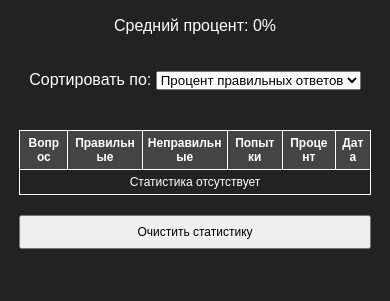
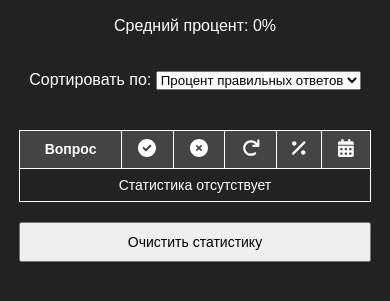
Before and after one commit to AlterEgoDevel/History-of-Phisics, a plain HTML site: page stats.html in a window 390 px wide. Shown: the part 89-390 px from the top of the page. Drawn offline with nearby package versions, Linux system fonts and the light colour scheme.

Commit message:
Update stats.html

```diff
--- a/stats.html
+++ b/stats.html
@@ -5,72 +5,25 @@
     <meta name="viewport" content="width=device-width, initial-scale=1.0">
     <title>Статистика</title>
     <script src="https://cdn.jsdelivr.net/npm/chart.js"></script>
+    <script src="https://cdnjs.cloudflare.com/ajax/libs/font-awesome/6.0.0/js/all.min.js" defer></script>
     <style>
-        body {
-            font-family: Arial,
-            sans-serif; text-align:
-            center; background: #222;
-            color: white;
-            margin: 0;
-            padding: 10px;
+        body { font-family: Arial, sans-serif; text-align: center; background: #222; color: white; margin: 0; padding: 10px; }
+        .container { width: 95%; max-width: 600px; margin: auto; display: flex; flex-direction: column; align-items: center; }
+        .sort-options { margin: 20px 0; }
+        table { width: 100%; border-collapse: collapse; margin-top: 20px; font-size: 14px; }
+        th, td { padding: 8px; border: 1px solid white; text-align: center; word-break: break-word; }
+        th { background: #444; }
+        .green { background: #2ecc71; }
+        .yellow { background: #f1c40f; }
+        .red { background: #e74c3c; }
+        .clear-button { margin-top: 20px; padding: 10px; font-size: 14px; cursor: pointer; width: 100%; }
+        .chart-container { width: 100%; max-width: 100%; overflow-x: auto; }
+        @media (max-width: 480px) {
+            th.mobile-hide, td.mobile-hide { display: none; }
+            th.mobile-icon, td.mobile-icon { display: table-cell; font-size: 18px; }
         }
-        .container {
-            width: 95%;
-            max-width: 600px;
-            margin: auto;
-            display: flex;
-            flex-direction: column;
-            align-items: center;
-        }
-        .sort-options {
-            margin: 20px 0;
-        }
-        table {
-            width: 100%;
-            border-collapse: collapse;
-            margin-top: 20px;
-            font-size: 14px;
-        }
-        th, td {
-            padding: 8px;
-            border: 1px solid white;
-            text-align: center;
-            word-break: break-word;
-        }
-        th {
-            background: #444;
-        }
-        .green {
-            background: #2ecc71;
-        }
-        .yellow {
-            background: #f1c40f;
-        }
-        .red {
-            background: #e74c3c;
-        }
-        .clear-button {
-            margin-top: 20px;
-            margin-bottom: 80px;
-            padding: 10px;
-            font-size: 14px;
-            cursor: pointer;
-            width: 100%;
-        }
-        canvas {
-            width: 100% !important;
-            height: 300px !important;
-            display: block;
-        }
-        @media (max-width: 480px) {
-            th, td {
-                padding: 5px;
-                font-size: 12px;
-            }
-            .clear-button {
-                font-size: 12px;
-                padding: 8px;
-            }
+        @media (min-width: 481px) {
+            th.mobile-icon, td.mobile-icon { display: none; }
         }
     </style>
 </head>
@@ -89,11 +42,16 @@
             <thead>
                 <tr>
                     <th>Вопрос</th>
-                    <th>Правильные</th>
-                    <th>Неправильные</th>
-                    <th>Попытки</th>
-                    <th>Процент</th>
-                    <th>Дата</th>
+                    <th class="mobile-hide">Правильные</th>
+                    <th class="mobile-hide">Неправильные</th>
+                    <th class="mobile-hide">Попытки</th>
+                    <th class="mobile-hide">Процент</th>
+                    <th class="mobile-hide">Дата</th>
+                    <th class="mobile-icon"><i class="fas fa-check-circle"></i></th>
+                    <th class="mobile-icon"><i class="fas fa-times-circle"></i></th>
+                    <th class="mobile-icon"><i class="fas fa-redo"></i></th>
+                    <th class="mobile-icon"><i class="fas fa-percentage"></i></th>
+                    <th class="mobile-icon"><i class="fas fa-calendar-alt"></i></th>
                 </tr>
             </thead>
             <tbody id="stats-table"></tbody>
```
